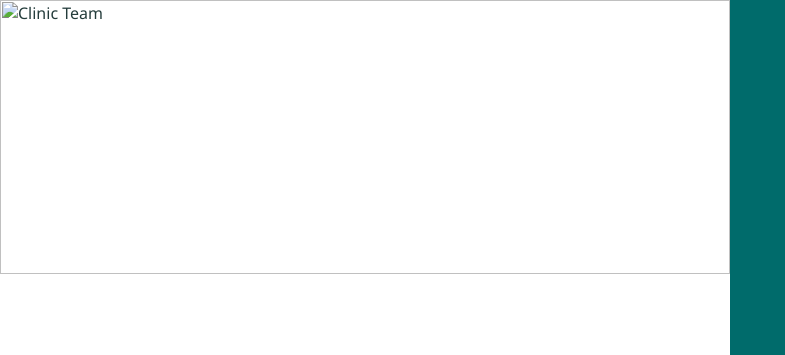
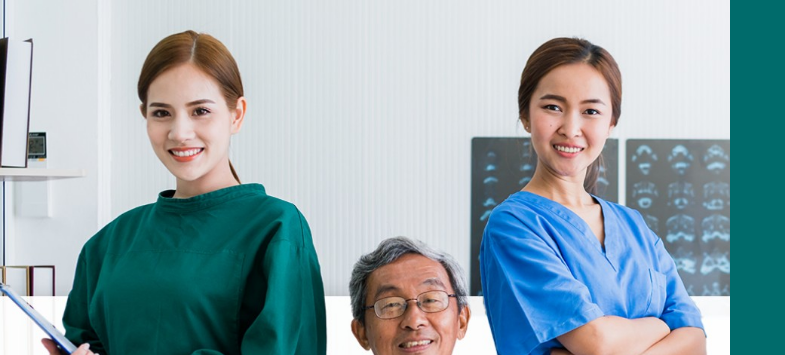
Before and after one commit to aleica9/Accudetek-Clinic-Patient-Management-System-JAYAN-MANIBUG-, a plain HTML site: page Accudetek.html in a window 1280 px wide. Shown: the top 355 px of the page, 0-785 px from the left. Drawn offline with Linux system fonts and the light colour scheme.

Commit message:
Update clinic image in Accudetek.html
Replaced the clinic image source for better representation.

```diff
--- a/Accudetek.html
+++ b/Accudetek.html
@@ -3,7 +3,6 @@
     <title>Accudetek Health & Diagnostics - Login & Dashboard</title>
     <link rel="stylesheet" href="https://cdnjs.cloudflare.com/ajax/libs/font-awesome/6.4.0/css/all.min.css">
     <style>
-
         * {
             box-sizing: border-box;
             margin: 0;
@@ -38,7 +37,6 @@
             color: white;
             padding: 30px;
         }
-
 
         .clinic-image {
             width: 100%;
@@ -656,8 +654,7 @@
     <div id="login-page">
         <div class="login-wrapper">
             <div class="left">
-                <!-- EDGE-TO-EDGE FULL FILL IMAGE -->
-                <img src="3.jpeg.png" alt="Clinic Team" class="clinic-image">
+                <img src="docnurse.jpg" alt="Clinic Team" class="clinic-image">
                 <div class="map-section">
                     <p class="visit">You can visit our clinic here.</p>
                     <img src="maps.jpg" alt="Location Map" class="map">
```
